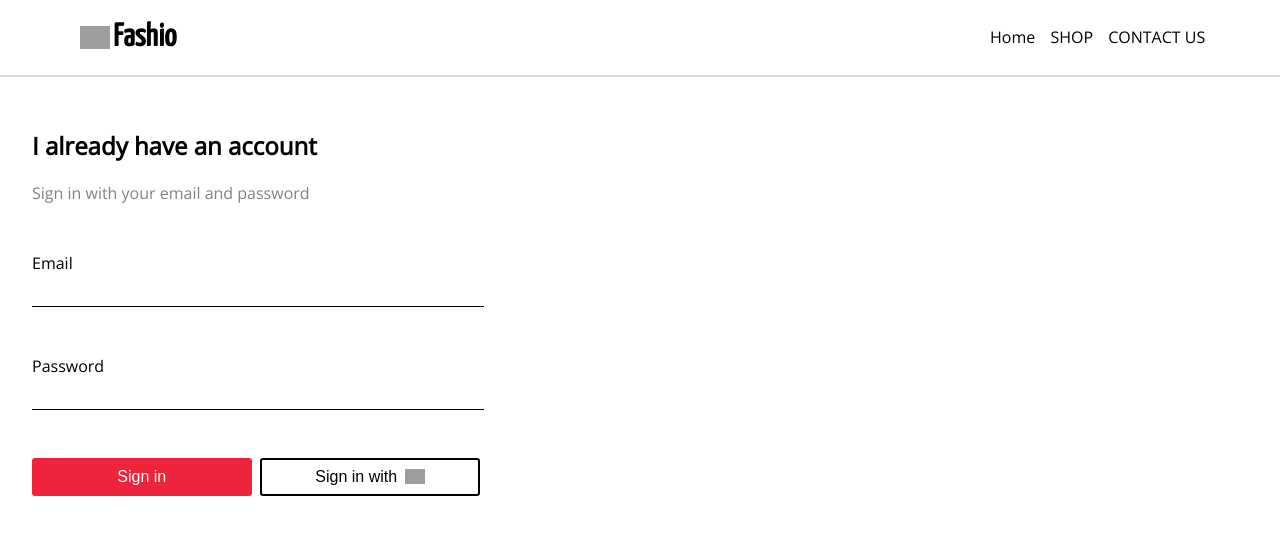
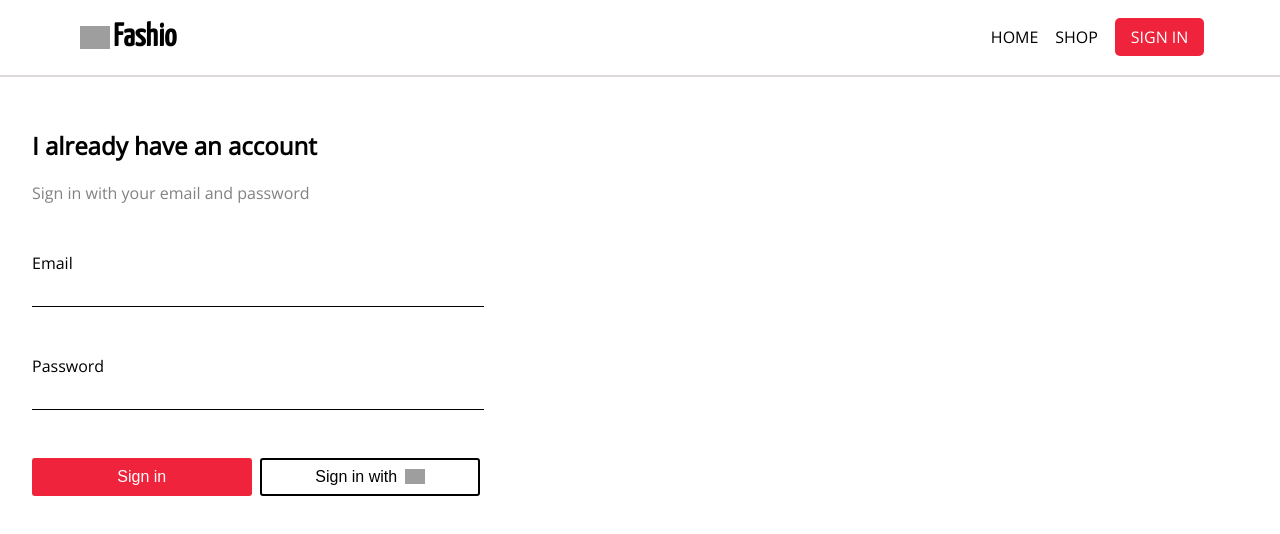
Before and after one commit to ShikharSingh98/Fashio, a React (Create React App) app: page /signin in a window 1280 px wide. Shown: the top 534 px of the page. Built offline with nearby package versions, Linux system fonts and the light colour scheme; no server answers; grey boxes are pictures that could not be loaded.

Commit message:
Integrated firebase in application and implemented signin with google functionality

```diff
--- a/package.json
+++ b/package.json
@@ -6,6 +6,7 @@
     "@testing-library/jest-dom": "^4.2.4",
     "@testing-library/react": "^9.5.0",
     "@testing-library/user-event": "^7.2.1",
+    "firebase": "^7.24.0",
     "react": "^16.13.1",
     "react-dom": "^16.13.1",
     "react-router-dom": "^5.2.0",
--- a/src/App.js
+++ b/src/App.js
@@ -1,5 +1,6 @@
 import React from 'react';
 import { Route, Switch } from 'react-router-dom';
+import { auth } from './firebase/firebase.utils';
 
 import './App.css';
 import Navbar from './components/Navbar/Navbar';
@@ -8,10 +9,29 @@ import HomePage from './pages/HomePage/HomePage';
 import ShopPage from './pages/ShopPage/ShopPage';
 import SignInAndSignUpPage from './pages/SignInAndSignUpPage/SignInAndSignUpPage';
 
-const App = () => {
+class App extends React.Component {
+  constructor() {
+    super();
+    this.state = {
+      currentUser: null,
+    };
+    this.unsubscribeFromAuth = null;
+  }
+
+  componentDidMount() {
+    this.unsubscribeFromAuth = auth.onAuthStateChanged((user) => {
+      this.setState({ currentUser: user });
+    });
+  }
+
+  componentWillUnmount() {
+    this.unsubscribeFromAuth();
+  }
+  render() {
+    const { currentUser } = this.state;
     return (
       <div>
-      <Navbar />
+        <Navbar currentUser={currentUser} />
         <Switch>
           <Route exact path="/" component={HomePage} />
           <Route path="/shop" component={ShopPage} />
@@ -19,6 +39,7 @@ const App = () => {
         </Switch>
       </div>
     );
-};
+  }
+}
 
 export default App;
--- a/src/components/Category/Category.js
+++ b/src/components/Category/Category.js
@@ -4,7 +4,6 @@ import { withRouter } from 'react-router-dom';
 import styles from './Category.module.css';
 
 const Category = ({ imageUrl, title, linkUrl, history, match }) => {
-  console.log(match);
   return (
     <div
       className={styles.container}
--- a/src/components/CustomButton/CustomButton.js
+++ b/src/components/CustomButton/CustomButton.js
@@ -1,9 +1,12 @@
 import React from 'react';
 import styles from './CustomButton.module.css';
 
-const CustomButton = ({ text, type, icon }) => {
+const CustomButton = ({ text, type, icon, onClick }) => {
   return (
-    <button className={type === 'branded' ? styles.branded : styles.normal}>
+    <button
+      className={type === 'branded' ? styles.branded : styles.normal}
+      onClick={onClick}
+    >
       {text}
       {icon ? (
         <img className={styles.icon} src={icon} alt="signin icon" />
--- a/src/components/Navbar/Navbar.js
+++ b/src/components/Navbar/Navbar.js
@@ -1,9 +1,10 @@
 import React from 'react';
 import { Link } from 'react-router-dom';
+import { auth } from '../../firebase/firebase.utils';
 
 import styles from './Navbar.module.css';
 
-const Navbar = () => {
+const Navbar = ({ currentUser }) => {
   return (
     <div className={styles.container}>
       <div className={styles.wrapper}>
@@ -17,14 +18,20 @@ const Navbar = () => {
         </Link>
         <div className={styles.navbarLinks}>
           <Link className={styles.navbarLink} to="/">
-            Home
+            HOME
           </Link>
           <Link className={styles.navbarLink} to="/shop">
             SHOP
           </Link>
-          <Link className={styles.navbarLink} to="/shop">
-            CONTACT US
-          </Link>
+          {currentUser ? (
+            <div className={styles.navbarButton} onClick={() => auth.signOut()}>
+              Sign Out
+            </div>
+          ) : (
+            <Link className={styles.navbarButton} to="/signin">
+              Sign in
+            </Link>
+          )}
         </div>
       </div>
     </div>
--- a/src/components/Navbar/Navbar.module.css
+++ b/src/components/Navbar/Navbar.module.css
@@ -41,4 +41,15 @@
 .navbarLink {
   text-decoration: none;
   color: black;
+  cursor: pointer;
 }
+
+.navbarButton {
+  background-color: #ef233c;
+  color: white;
+  padding: 0.5rem 1rem;
+  border-radius: 5px;
+  text-transform: uppercase;
+  cursor: pointer;
+  text-decoration: none;
+}
--- a/src/components/SignIn/SignIn.js
+++ b/src/components/SignIn/SignIn.js
@@ -1,4 +1,5 @@
 import React from 'react';
+import { signInWithGoogle } from '../../firebase/firebase.utils';
 import CustomButton from '../CustomButton/CustomButton';
 import FormInput from '../FormInput/FormInput';
 
@@ -51,6 +52,7 @@ class SignIn extends React.Component {
               text="Sign in with"
               type="branded"
               icon="https://img.icons8.com/color/48/000000/google-logo.png"
+              onClick={signInWithGoogle}
             />
           </div>
         </form>
--- /dev/null
+++ b/src/firebase/firebase.utils.js
@@ -0,0 +1,26 @@
+import firebase from 'firebase/app';
+import 'firebase/firestore';
+import 'firebase/auth';
+
+const config = {
+  apiKey: process.env.REACT_APP_FIREBASE_API_KEY,
+  authDomain: process.env.REACT_APP_FIREBASE_AUTH_DOMAIN,
+  databaseURL: process.env.REACT_APP_FIREBASE_DATABASE_URL,
+  projectId: process.env.REACT_APP_FIREBASE_PROJECT_ID,
+  storageBucket: process.env.REACT_APP_FIREBASE_STORAGE_BUCKET,
+  messagingSenderId: process.env.REACT_APP_FIREBASE_MESSAGING_SENDER_ID,
+  appId: process.env.REACT_APP_FIREBASE_APP_ID,
+  measurementId: process.env.REACT_APP_FIREBASE_MEASUREMENt_ID,
+};
+
+firebase.initializeApp(config);
+
+export const auth = firebase.auth();
+export const firestore = firebase.firestore();
+
+const provider = new firebase.auth.GoogleAuthProvider();
+provider.setCustomParameters({ prompt: 'select_account' });
+
+export const signInWithGoogle = () => auth.signInWithPopup(provider);
+
+export default firebase;
```
Also changed, not shown: 1 other file (tests, documents, lock files or other folders). Lines whose indentation alone changed are shown as unchanged.
